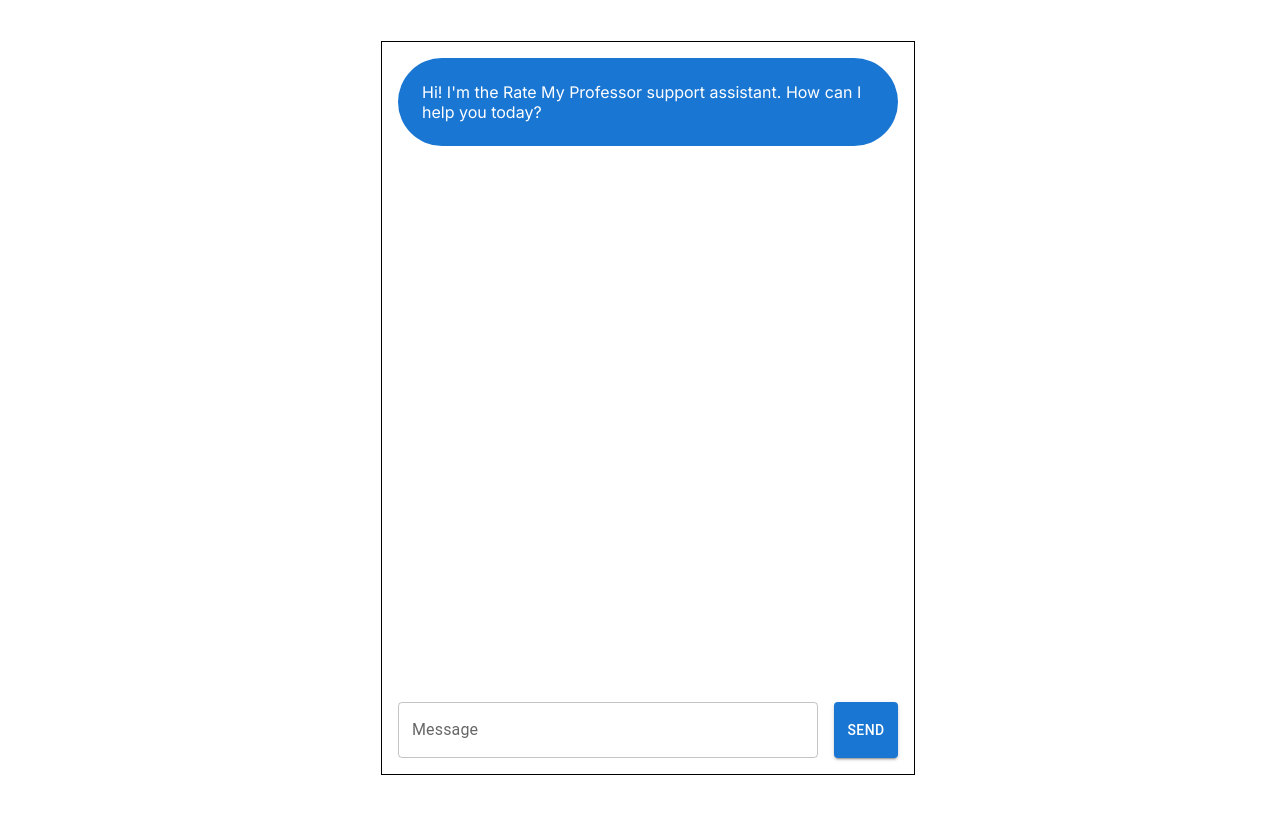
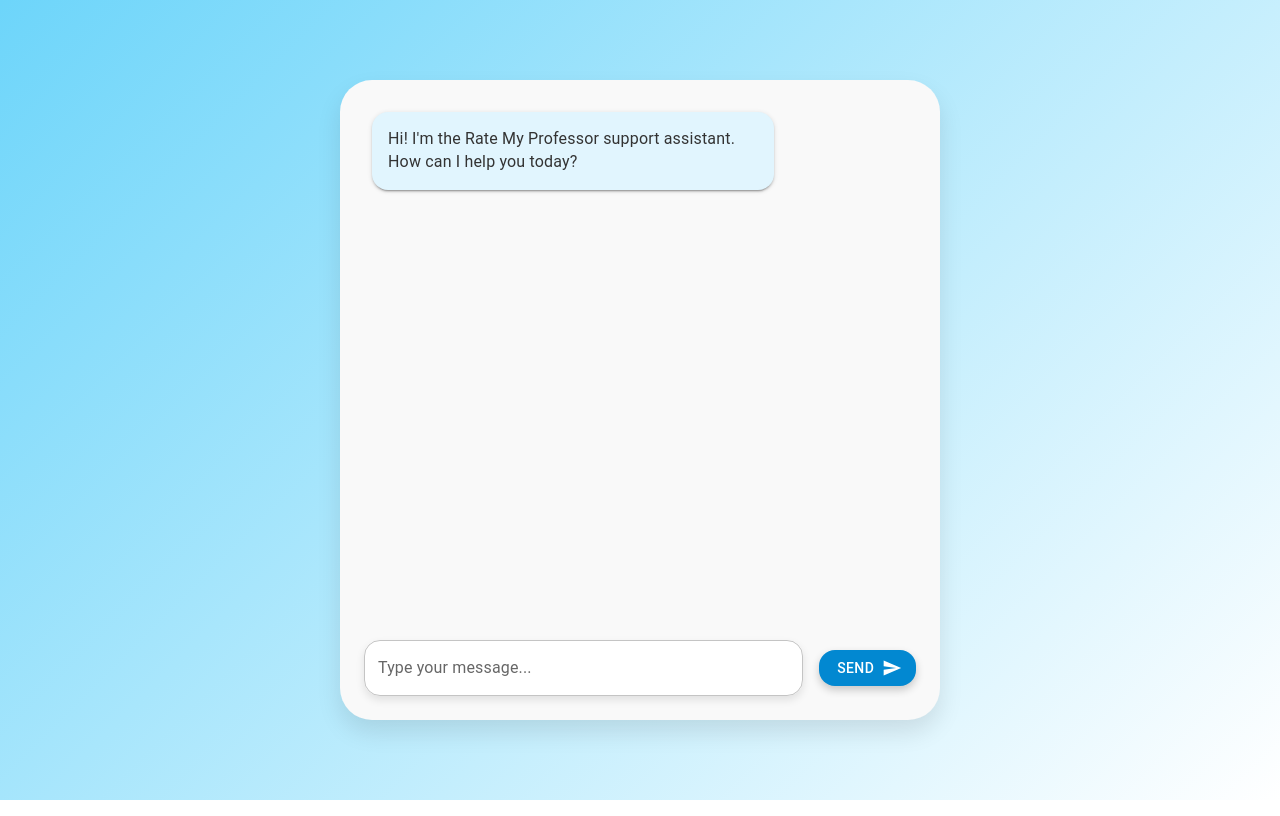
Before and after one commit to Chitra2409/AI-RateMyProfessor, a Next.js app: page / in a window 1280 px wide. Built offline with nearby package versions, Linux system fonts and the light colour scheme.

Commit message:
changed ui

```diff
--- a/app/globals.css
+++ b/app/globals.css
@@ -1,5 +1,3 @@
-
-
 * {
   box-sizing: border-box;
   padding: 0;
--- a/app/layout.js
+++ b/app/layout.js
@@ -1,5 +1,7 @@
 import { Inter} from "next/font/google";
 const inter = Inter({ subsets: ["latin"] });
+import "./globals.css"
+
 export const metadata={
   title: "Create Next App",
   description: "Generated by create next app",
--- a/app/page.js
+++ b/app/page.js
@@ -1,6 +1,16 @@
 "use client";
-import { useState } from "react";
-import { Box, Button, Stack, TextField } from "@mui/material";
+import { useState, useEffect, useRef } from "react";
+import {
+  Box,
+  Button,
+  Paper,
+  Stack,
+  TextField,
+  Typography,
+  CircularProgress,
+  Fade,
+} from "@mui/material";
+import SendIcon from "@mui/icons-material/Send";
 
 export default function Home() {
   const [messages, setMessages] = useState([
@@ -11,13 +21,27 @@
     },
   ]);
   const [message, setMessage] = useState("");
+  const [isLoading, setIsLoading] = useState(false);
+  const chatEndRef = useRef(null);
+
+  const scrollToBottom = () => {
+    chatEndRef.current?.scrollIntoView({ behavior: "smooth" });
+  };
+
+  useEffect(() => {
+    scrollToBottom();
+  }, [messages]);
+
   const sendMessage = async () => {
+    if (message.trim() === "") return;
+
     setMessages((messages) => [
       ...messages,
       { role: "user", content: message },
       { role: "assistant", content: "" },
     ]);
     setMessage("");
+    setIsLoading(true);
 
     const response = await fetch("/api/chat", {
       method: "POST",
@@ -32,7 +56,10 @@
 
     let result = "";
     reader.read().then(function processText({ done, value }) {
-      if (done) return result;
+      if (done) {
+        setIsLoading(false);
+        return result;
+      }
 
       const text = decoder.decode(value || new Uint8Array(), { stream: true });
       setMessages((messages) => {
@@ -45,33 +72,44 @@
       });
 
       return reader.read().then(processText);
-    })
-  }
+    });
+  };
 
   return (
-    <>
     <Box
       width="100vw"
-        height="100vh"
+      minHeight="100vh"
       display="flex"
       flexDirection="column"
       justifyContent="center"
       alignItems="center"
+      sx={{
+        background: "linear-gradient(135deg, #6dd5fa, #ffffff)",
+        padding: { xs: 2, md: 4 },
+      }}
     >
-        <Stack
-          direction="column"
-          width="500px"
-          height="700px"
-          border="1px solid black"
-          p={2}
-          spacing={3}
+      <Paper
+        elevation={8}
+        sx={{
+          width: "100%",
+          maxWidth: "600px",
+          height: "80vh",
+          borderRadius: 8,
+          display: "flex",
+          flexDirection: "column",
+          justifyContent: "space-between",
+          padding: 3,
+          bgcolor: "#f9f9f9",
+          boxShadow: "0px 12px 24px rgba(0, 0, 0, 0.1)",
+        }}
       >
+        {/* Chat Messages */}
         <Stack
           direction="column"
           spacing={2}
           flexGrow={1}
           overflow="auto"
-            maxHeight="100%"
+          sx={{ padding: 1 }}
         >
           {messages.map((message, index) => (
             <Box
@@ -81,36 +119,77 @@
                 message.role === "assistant" ? "flex-start" : "flex-end"
               }
             >
+              <Fade in>
                 <Box
-                  bgcolor={
+                  component={Paper}
+                  elevation={2}
+                  sx={{
+                    maxWidth: "75%",
+                    padding: 2,
+                    borderRadius: 4,
+                    bgcolor:
+                      message.role === "assistant" ? "#e1f5fe" : "#bbdefb",
+                    color: "#333",
+                    wordWrap: "break-word",
+                    boxShadow:
                       message.role === "assistant"
-                      ? "primary.main"
-                      : "secondary.main"
-                  }
-                  color="white"
-                  borderRadius={16}
-                  p={3}
+                        ? ""
+                        : "0px 2px 10px rgba(0, 0, 0, 0.1)",
+                  }}
                 >
+                  <Typography variant="body2" sx={{ fontSize: "16px" }}>
                     {message.content}
+                  </Typography>
                 </Box>
+              </Fade>
             </Box>
           ))}
+          <div ref={chatEndRef} />
         </Stack>
-          <Stack direction="row" spacing={2}>
+
+        {/* Loading Indicator */}
+        {isLoading && (
+          <Box display="flex" justifyContent="center" mb={2}>
+            <CircularProgress size={24} sx={{ color: "#0288d1" }} />
+          </Box>
+        )}
+
+        {/* Input and Send Button */}
+        <Stack direction="row" spacing={2} alignItems="center" sx={{ mt: 2 }}>
           <TextField
-              label="Message"
+            label="Type your message..."
+            variant="outlined"
             fullWidth
             value={message}
-              onChange={(e) => {
-                setMessage(e.target.value);
+            onChange={(e) => setMessage(e.target.value)}
+            sx={{
+              bgcolor: "#ffffff",
+              borderRadius: 4,
+              "& .MuiOutlinedInput-root": {
+                borderRadius: 4,
+              },
+              boxShadow: "0px 4px 8px rgba(0, 0, 0, 0.1)",
             }}
           />
-            <Button variant="contained" onClick={sendMessage}>
+          <Button
+            variant="contained"
+            onClick={sendMessage}
+            endIcon={<SendIcon />}
+            sx={{
+              bgcolor: "#0288d1",
+              color: "#fff",
+              paddingX: 3,
+              borderRadius: 4,
+              "&:hover": {
+                bgcolor: "#0277bd",
+              },
+              boxShadow: "0px 4px 8px rgba(0, 0, 0, 0.2)",
+            }}
+          >
             Send
           </Button>
         </Stack>
-        </Stack>
+      </Paper>
     </Box>
-    </>
   );
 }
--- a/app/page.module.css
+++ b/app/page.module.css
@@ -1,230 +1,4 @@
-.main {
-  display: flex;
-  flex-direction: column;
-  justify-content: space-between;
-  align-items: center;
-  padding: 6rem;
-  min-height: 100vh;
+body {
+  margin: 0;
+  padding: 0;
 }
-
-.description {
-  display: inherit;
-  justify-content: inherit;
-  align-items: inherit;
-  font-size: 0.85rem;
-  max-width: var(--max-width);
-  width: 100%;
-  z-index: 2;
-  font-family: var(--font-mono);
-}
-
-.description a {
-  display: flex;
-  justify-content: center;
-  align-items: center;
-  gap: 0.5rem;
-}
-
-.description p {
-  position: relative;
-  margin: 0;
-  padding: 1rem;
-  background-color: rgba(var(--callout-rgb), 0.5);
-  border: 1px solid rgba(var(--callout-border-rgb), 0.3);
-  border-radius: var(--border-radius);
-}
-
-.code {
-  font-weight: 700;
-  font-family: var(--font-mono);
-}
-
-.grid {
-  display: grid;
-  grid-template-columns: repeat(4, minmax(25%, auto));
-  max-width: 100%;
-  width: var(--max-width);
-}
-
-.card {
-  padding: 1rem 1.2rem;
-  border-radius: var(--border-radius);
-  background: rgba(var(--card-rgb), 0);
-  border: 1px solid rgba(var(--card-border-rgb), 0);
-  transition: background 200ms, border 200ms;
-}
-
-.card span {
-  display: inline-block;
-  transition: transform 200ms;
-}
-
-.card h2 {
-  font-weight: 600;
-  margin-bottom: 0.7rem;
-}
-
-.card p {
-  margin: 0;
-  opacity: 0.6;
-  font-size: 0.9rem;
-  line-height: 1.5;
-  max-width: 30ch;
-  text-wrap: balance;
-}
-
-.center {
-  display: flex;
-  justify-content: center;
-  align-items: center;
-  position: relative;
-  padding: 4rem 0;
-}
-
-.center::before {
-  background: var(--secondary-glow);
-  border-radius: 50%;
-  width: 480px;
-  height: 360px;
-  margin-left: -400px;
-}
-
-.center::after {
-  background: var(--primary-glow);
-  width: 240px;
-  height: 180px;
-  z-index: -1;
-}
-
-.center::before,
-.center::after {
-  content: "";
-  left: 50%;
-  position: absolute;
-  filter: blur(45px);
-  transform: translateZ(0);
-}
-
-.logo {
-  position: relative;
-}
-/* Enable hover only on non-touch devices */
-@media (hover: hover) and (pointer: fine) {
-  .card:hover {
-    background: rgba(var(--card-rgb), 0.1);
-    border: 1px solid rgba(var(--card-border-rgb), 0.15);
-  }
-
-  .card:hover span {
-    transform: translateX(4px);
-  }
-}
-
-@media (prefers-reduced-motion) {
-  .card:hover span {
-    transform: none;
-  }
-}
-
-/* Mobile */
-@media (max-width: 700px) {
-  .content {
-    padding: 4rem;
-  }
-
-  .grid {
-    grid-template-columns: 1fr;
-    margin-bottom: 120px;
-    max-width: 320px;
-    text-align: center;
-  }
-
-  .card {
-    padding: 1rem 2.5rem;
-  }
-
-  .card h2 {
-    margin-bottom: 0.5rem;
-  }
-
-  .center {
-    padding: 8rem 0 6rem;
-  }
-
-  .center::before {
-    transform: none;
-    height: 300px;
-  }
-
-  .description {
-    font-size: 0.8rem;
-  }
-
-  .description a {
-    padding: 1rem;
-  }
-
-  .description p,
-  .description div {
-    display: flex;
-    justify-content: center;
-    position: fixed;
-    width: 100%;
-  }
-
-  .description p {
-    align-items: center;
-    inset: 0 0 auto;
-    padding: 2rem 1rem 1.4rem;
-    border-radius: 0;
-    border: none;
-    border-bottom: 1px solid rgba(var(--callout-border-rgb), 0.25);
-    background: linear-gradient(
-      to bottom,
-      rgba(var(--background-start-rgb), 1),
-      rgba(var(--callout-rgb), 0.5)
-    );
-    background-clip: padding-box;
-    backdrop-filter: blur(24px);
-  }
-
-  .description div {
-    align-items: flex-end;
-    pointer-events: none;
-    inset: auto 0 0;
-    padding: 2rem;
-    height: 200px;
-    background: linear-gradient(
-      to bottom,
-      transparent 0%,
-      rgb(var(--background-end-rgb)) 40%
-    );
-    z-index: 1;
-  }
-}
-
-/* Tablet and Smaller Desktop */
-@media (min-width: 701px) and (max-width: 1120px) {
-  .grid {
-    grid-template-columns: repeat(2, 50%);
-  }
-}
-
-@media (prefers-color-scheme: dark) {
-  .vercelLogo {
-    filter: invert(1);
-  }
-
-  .logo {
-    filter: invert(1) drop-shadow(0 0 0.3rem #ffffff70);
-  }
-}
-
-@keyframes rotate {
-  from {
-    transform: rotate(360deg);
-  }
-  to {
-    transform: rotate(0deg);
-  }
-}
--- a/package.json
+++ b/package.json
@@ -11,6 +11,7 @@
   "dependencies": {
     "@emotion/react": "^11.13.0",
     "@emotion/styled": "^11.13.0",
+    "@mui/icons-material": "^5.16.7",
     "@mui/material": "^5.16.7",
     "@mui/styled-engine-sc": "^6.0.0-alpha.18",
     "@pinecone-database/pinecone": "^3.0.0",
```
Also changed, not shown: 1 other file (tests, documents, lock files or other folders). Lines whose indentation alone changed are shown as unchanged.
